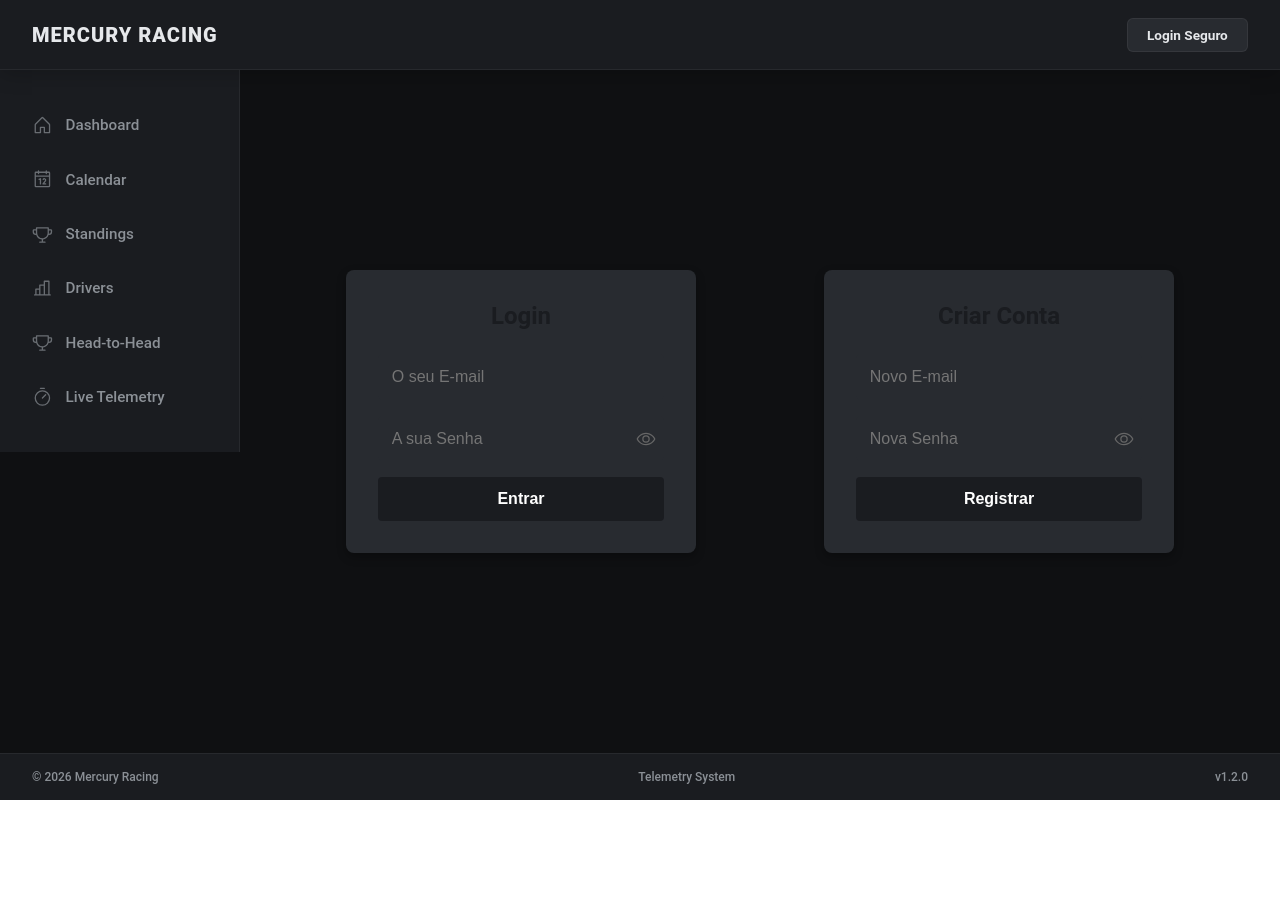
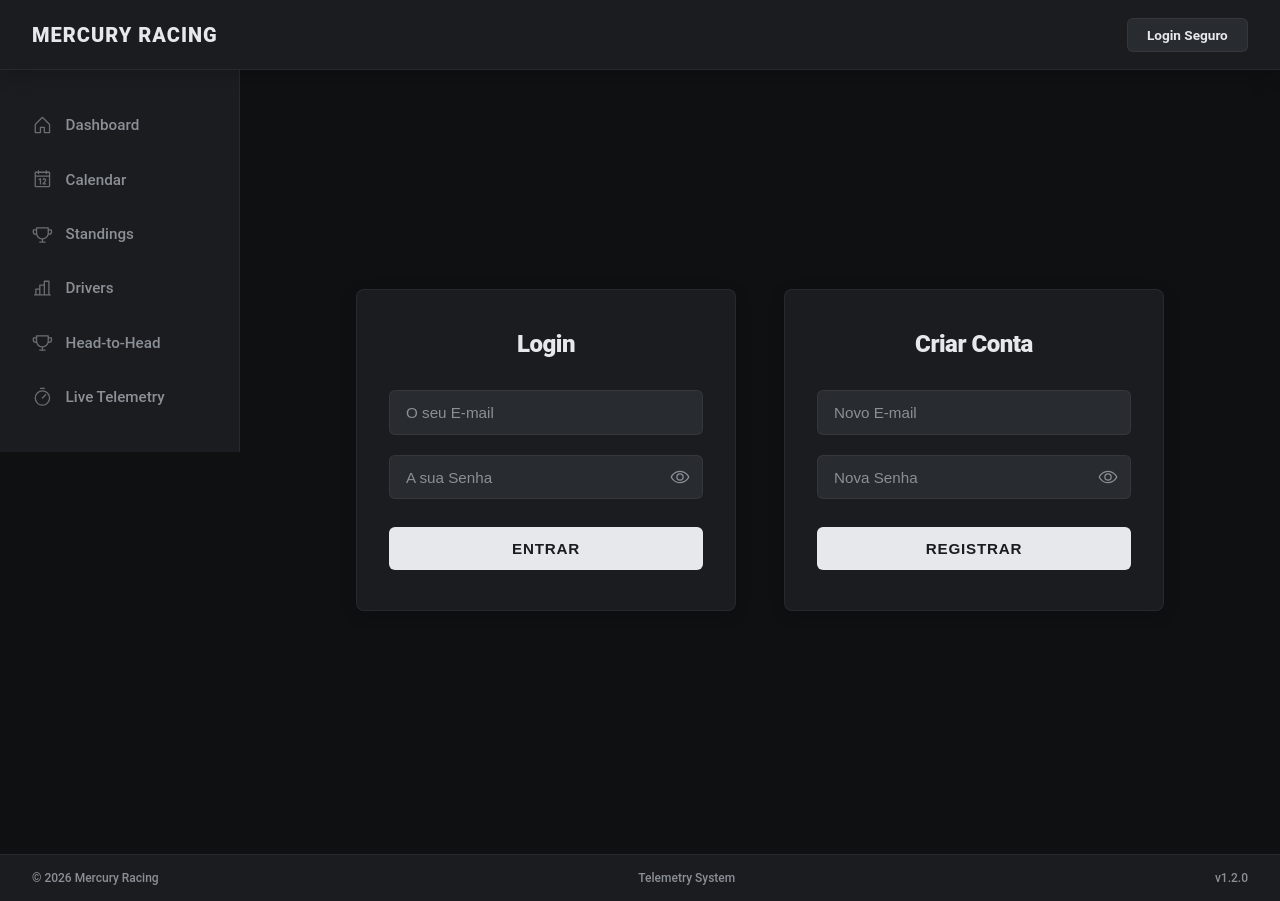
Before and after one commit to franssoares/mercury-racing, a React (Vite) app: page /login in a window 1280 px wide. Before the commit the page ends 800 px from the top, so only its background shows below. Built offline with nearby package versions, Linux system fonts and the light colour scheme; no server answers.

Commit message:
feat: atualiza lógica e estilos da página de login

```diff
--- a/src/pages/Login/Login.module.scss
+++ b/src/pages/Login/Login.module.scss
@@ -1,32 +1,38 @@
 @use "../../styles/variables" as *;
-@use "sass:color";
 
 .container-login-register {
     display: flex;
     justify-content: center;
     align-items: center;
-    gap: 8rem;
-    height: 100%;
+    gap: 3rem;
+    padding: 2.5rem 2rem 4rem;
+    max-width: 900px;
+    margin: 0 auto;
+    width: 100%;
+    min-height: calc(100vh - 80px);
 
     @media (max-width: 768px) {
         flex-direction: column;
-        padding: 2rem;
+        gap: 2rem;
         height: auto;
     }
 }
 
 %form-card {
-    background-color: $secondary-color;
-    padding: 2rem;
+    background-color: $primary-color;
+    padding: 2.5rem 2rem;
     border-radius: 8px;
+    border: 1px solid $border-color;
     width: 100%;
-    max-width: 350px;
-    box-shadow: 0 4px 10px rgba(0, 0, 0, 0.3);
+    max-width: 380px;
+    box-shadow: 0 4px 15px rgba(0, 0, 0, 0.2);
 
     h2 {
-        color: $primary-color;
+        color: $text-color;
         text-align: center;
-        margin-bottom: 1.5rem;
+        margin-bottom: 2rem;
+        font-weight: 800;
+        letter-spacing: -0.02em;
     }
 }
 
@@ -41,22 +47,31 @@
 .form {
     display: flex;
     flex-direction: column;
-    gap: 1rem;
+    gap: 1.25rem;
 
     input[type="email"],
     input[type="password"],
     input[type="text"] {
         width: 100%;
-        padding: 0.8rem;
+        padding: 0.8rem 1rem;
         border: 1px solid $border-color;
-        border-radius: 4px;
-        font-size: 1rem;
+        border-radius: 6px;
+        font-size: 0.95rem;
         box-sizing: border-box;
         background-color: $secondary-color;
-        border-color: $secondary-color;
+        color: $text-color;
+        transition:
+            border-color 0.2s,
+            background-color 0.2s;
+
         &:focus {
             outline: none;
-            border-color: $primary-color;
+            border-color: $accent-color;
+            background-color: lighten($secondary-color, 3%);
+        }
+
+        &::placeholder {
+            color: $text-muted;
         }
     }
 
@@ -72,35 +87,45 @@
 
         .toggle-password {
             position: absolute;
-            right: 0.5rem;
+            right: 0.8rem;
             background: none;
             border: none;
             cursor: pointer;
-            color: #666;
+            color: $text-muted;
             display: flex;
             align-items: center;
             justify-content: center;
             padding: 0;
+            transition: color 0.2s;
 
             &:hover {
-                color: $primary-color;
+                color: $text-color;
             }
         }
     }
 
     input[type="submit"] {
         padding: 0.8rem;
-        background-color: $primary-color;
-        color: white;
+        margin-top: 0.5rem;
+        background-color: $text-color;
+        color: $primary-color;
         border: none;
-        border-radius: 4px;
-        font-size: 1rem;
-        font-weight: bold;
+        border-radius: 6px;
+        font-size: 0.95rem;
+        font-weight: 800;
+        text-transform: uppercase;
+        letter-spacing: 0.05em;
         cursor: pointer;
-        transition: background-color 0.3s ease;
+        transition:
+            background-color 0.2s ease,
+            transform 0.1s;
 
         &:hover {
-            background-color: color.adjust($primary-color, $lightness: -15%);
+            background-color: darken(#e6e8eb, 15%);
+        }
+
+        &:active {
+            transform: scale(0.98);
         }
     }
 }
--- a/src/pages/Login/Login.tsx
+++ b/src/pages/Login/Login.tsx
@@ -1,4 +1,5 @@
-import { useState, type SubmitEvent } from "react";
+import { useState } from "react";
+import { useNavigate } from "react-router-dom"; // 1. Importe o hook de navegação
 import styles from "./Login.module.scss";
 import { auth } from "../../services/firebase";
 import {
@@ -8,6 +9,8 @@ import {
 import { Eye, EyeSlash } from "@phosphor-icons/react";
 
 export const Login = () => {
+    const navigate = useNavigate(); // 2. Inicialize o hook
+
     const [emailLogin, setEmailLogin] = useState("");
     const [senhaLogin, setSenhaLogin] = useState("");
     const [mostrarSenhaLogin, setMostrarSenhaLogin] = useState(false);
@@ -16,8 +19,10 @@ export const Login = () => {
     const [senhaRegister, setSenhaRegister] = useState("");
     const [mostrarSenhaRegister, setMostrarSenhaRegister] = useState(false);
 
-    //SyntheticEvent ou SyntheticEvent<HTMLFormElement> eh generico para todos os eventos, funciona com submit, mas o submit tem seu tipo proprio, o SubmitEvent ou SubmitEvent<HTMLFormElement>
-    const handleLoginSubmit = async (event: SubmitEvent<HTMLFormElement>) => {
+    // Usando React.FormEvent que é a tipagem correta do React para formulários
+    const handleLoginSubmit = async (
+        event: React.FormEvent<HTMLFormElement>,
+    ) => {
         event.preventDefault();
         try {
             const credenciais = await signInWithEmailAndPassword(
@@ -26,13 +31,17 @@ export const Login = () => {
                 senhaLogin,
             );
             console.log("Bem-vindo:", credenciais.user.email);
+
+            // 3. REDIRECIONA PARA A HOME OU DASHBOARD
+            navigate("/"); // Troque para "/app/h2h" se quiser que ele vá direto para a área protegida
         } catch (erro) {
             console.error("Email ou palavra-passe incorretos", erro);
+            alert("E-mail ou senha incorretos.");
         }
     };
 
     const handleRegisterSubmit = async (
-        event: SubmitEvent<HTMLFormElement>,
+        event: React.FormEvent<HTMLFormElement>,
     ) => {
         event.preventDefault();
 
```
